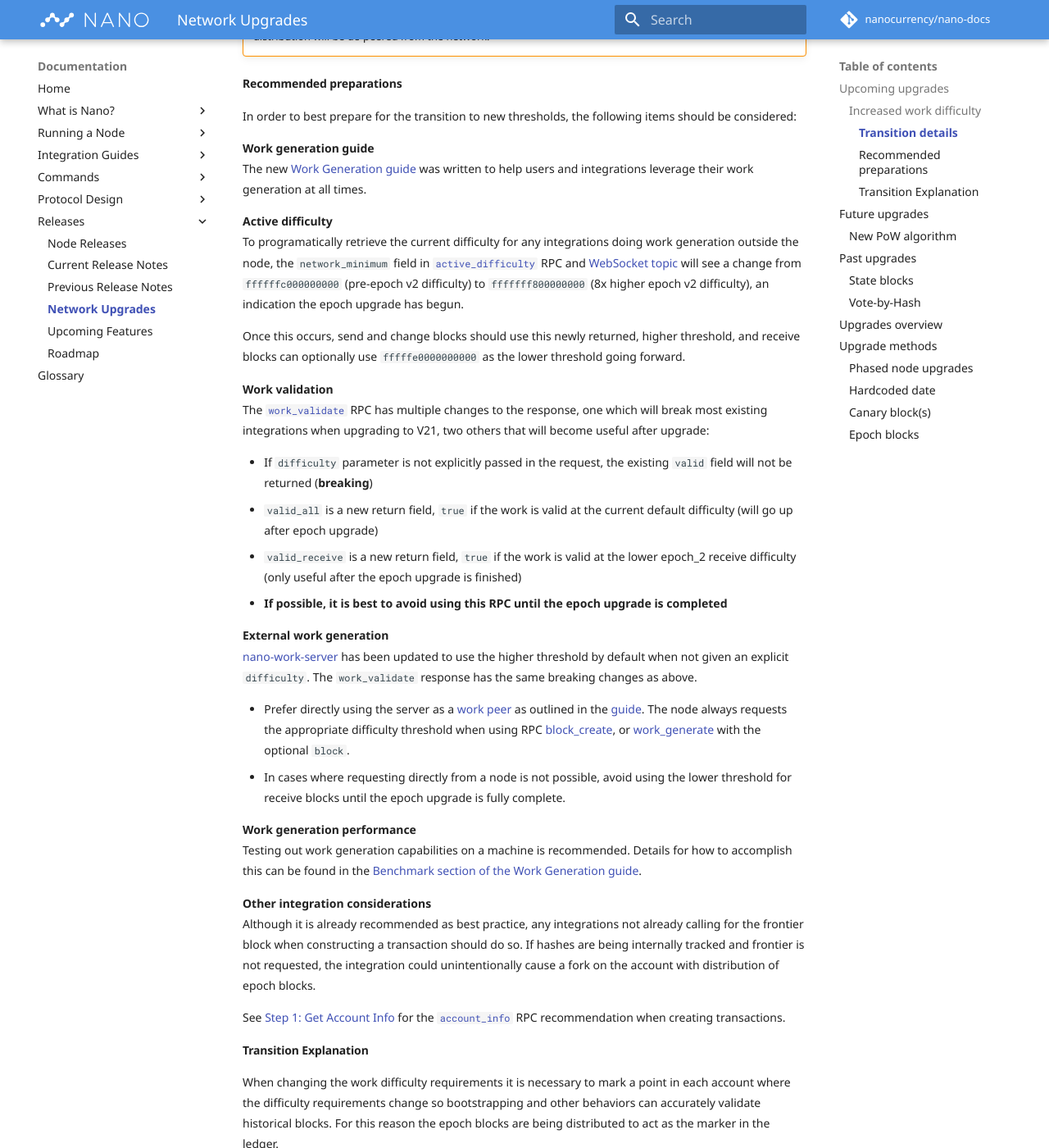
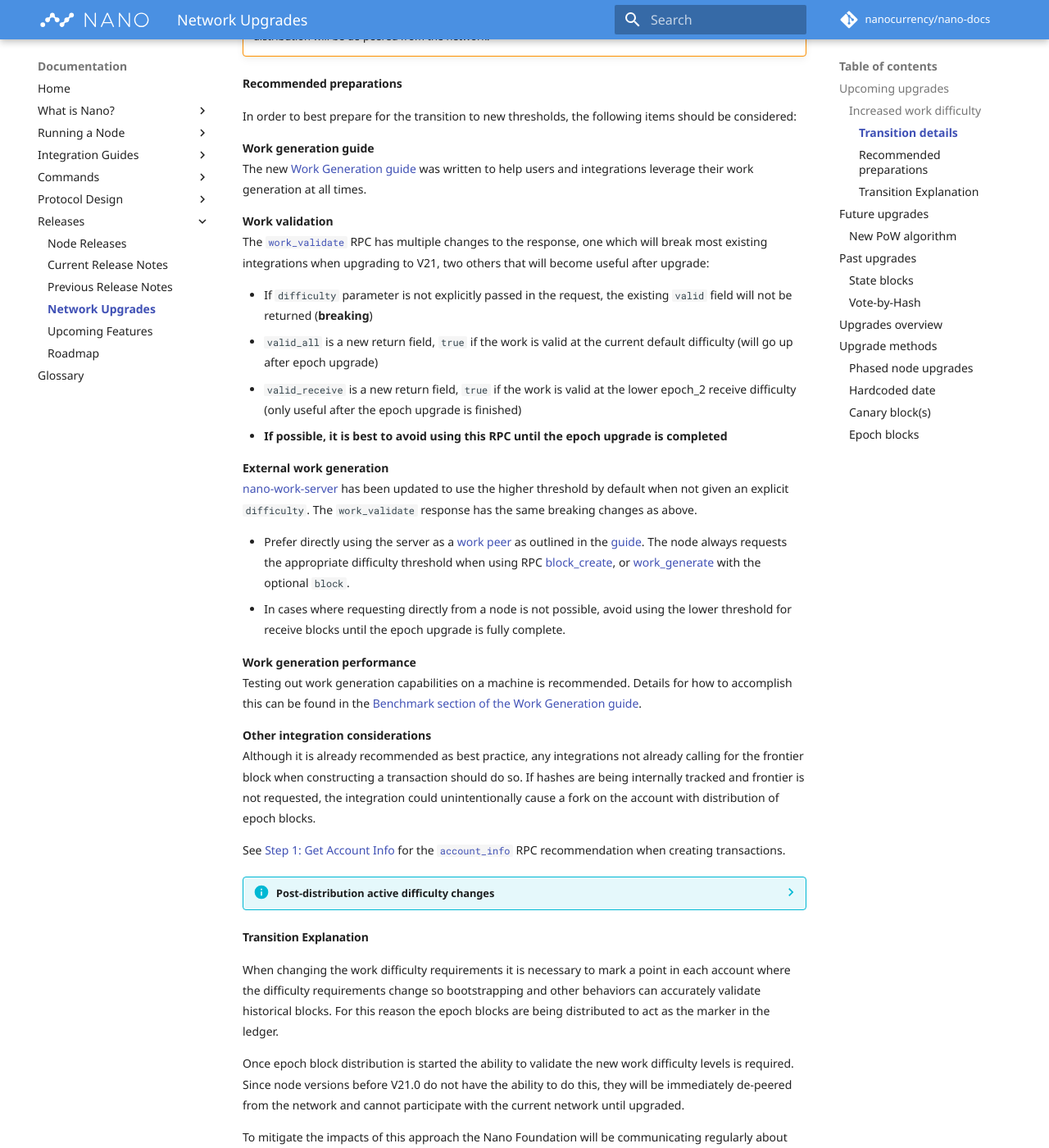
Before and after one commit to nanocurrency/nano-docs, an MkDocs documentation site: the page built from docs/releases/network-upgrades.md, in a window 1280 px wide and 1400 px high, scrolled down 1179 px. Shown: the whole window at 82% size. Built offline with MkDocs 1.6.1 and Material for MkDocs 9.7.7, drawn with Linux system fonts in a browser that asks for light colours; comment, search, counter and statistics services are not loaded.

Commit message:
Add active difficulty callout box on network upgrades page

```diff
--- a/docs/releases/network-upgrades.md
+++ b/docs/releases/network-upgrades.md
@@ -32,11 +32,6 @@
 **Work generation guide**
 The new [Work Generation guide](../integration-guides/work-generation.md) was written to help users and integrations leverage their work generation at all times.
 
-**Active difficulty**
-To programatically retrieve the current difficulty for any integrations doing work generation outside the node, the `network_minimum` field in [`active_difficulty`](../commands/rpc-protocol.md#active_difficulty) RPC and [WebSocket topic](../integration-guides/websockets.md#active-difficulty) will see a change from `ffffffc000000000` (pre-epoch v2 difficulty) to `fffffff800000000` (8x higher epoch v2 difficulty), an indication the epoch upgrade has begun.
-
-Once this occurs, send and change blocks should use this newly returned, higher threshold, and receive blocks can optionally use `fffffe0000000000` as the lower threshold going forward.
-
 **Work validation**
 The [`work_validate`](../commands/rpc-protocol.md#work_validate) RPC has multiple changes to the response, one which will break most existing integrations when upgrading to V21, two others that will become useful after upgrade:
 
@@ -58,6 +53,13 @@
 Although it is already recommended as best practice, any integrations not already calling for the frontier block when constructing a transaction should do so. If hashes are being internally tracked and frontier is not requested, the integration could unintentionally cause a fork on the account with distribution of epoch blocks.
 
 See [Step 1: Get Account Info](../integration-guides/key-management.md#send-transaction) for the [`account_info`](../commands/rpc-protocol.md#account_info) RPC recommendation when creating transactions.
+
+??? info "Post-distribution active difficulty changes"
+	**The following changes will only be valid after the epoch v2 distribution is complete or the accounts you are dealing with have been upgraded.**
+
+	To programatically retrieve the current difficulty for any integrations doing work generation outside the node, the `network_minimum` field in [`active_difficulty`](../commands/rpc-protocol.md#active_difficulty) RPC and [WebSocket topic](../integration-guides/websockets.md#active-difficulty) will see a change from `ffffffc000000000` (pre-epoch v2 difficulty) to `fffffff800000000` (8x higher epoch v2 difficulty), an indication the epoch upgrade has begun.
+
+	Once this occurs, send and change blocks should use this newly returned, higher threshold, and receive blocks can optionally use `fffffe0000000000` as the lower threshold going forward.
 
 #### Transition Explanation
 
```
